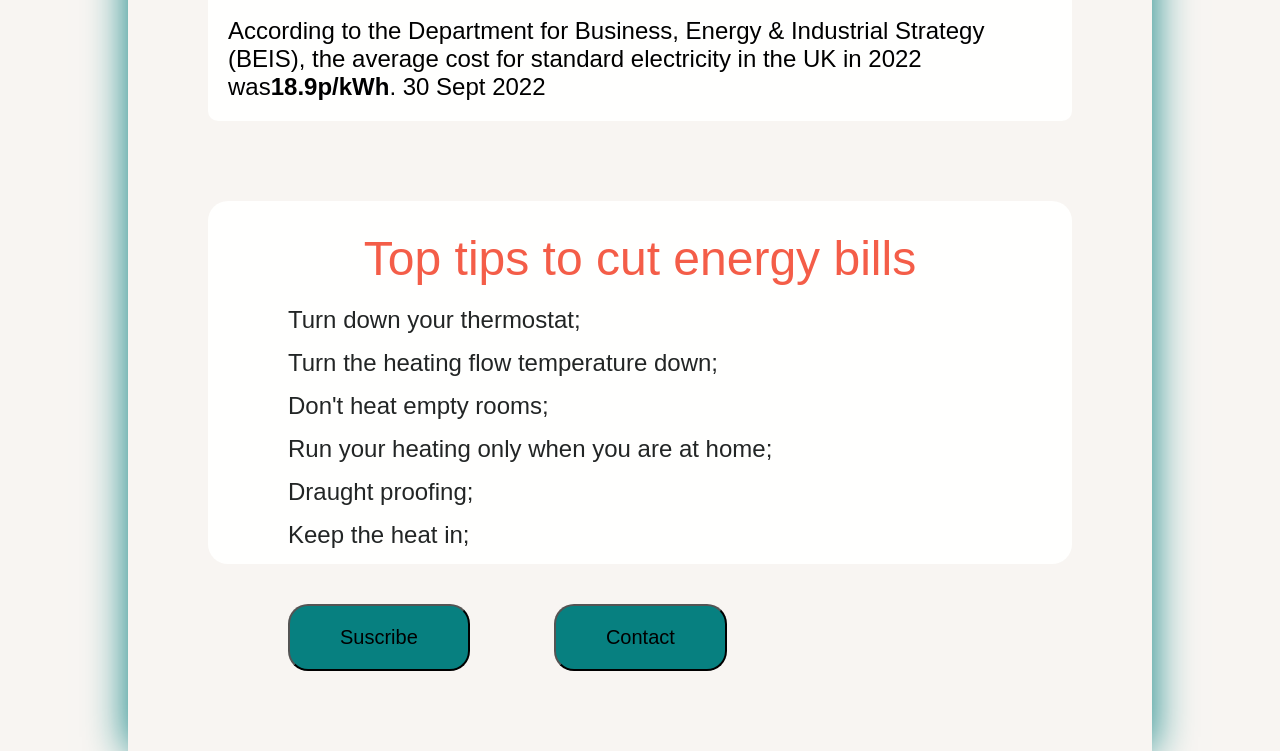
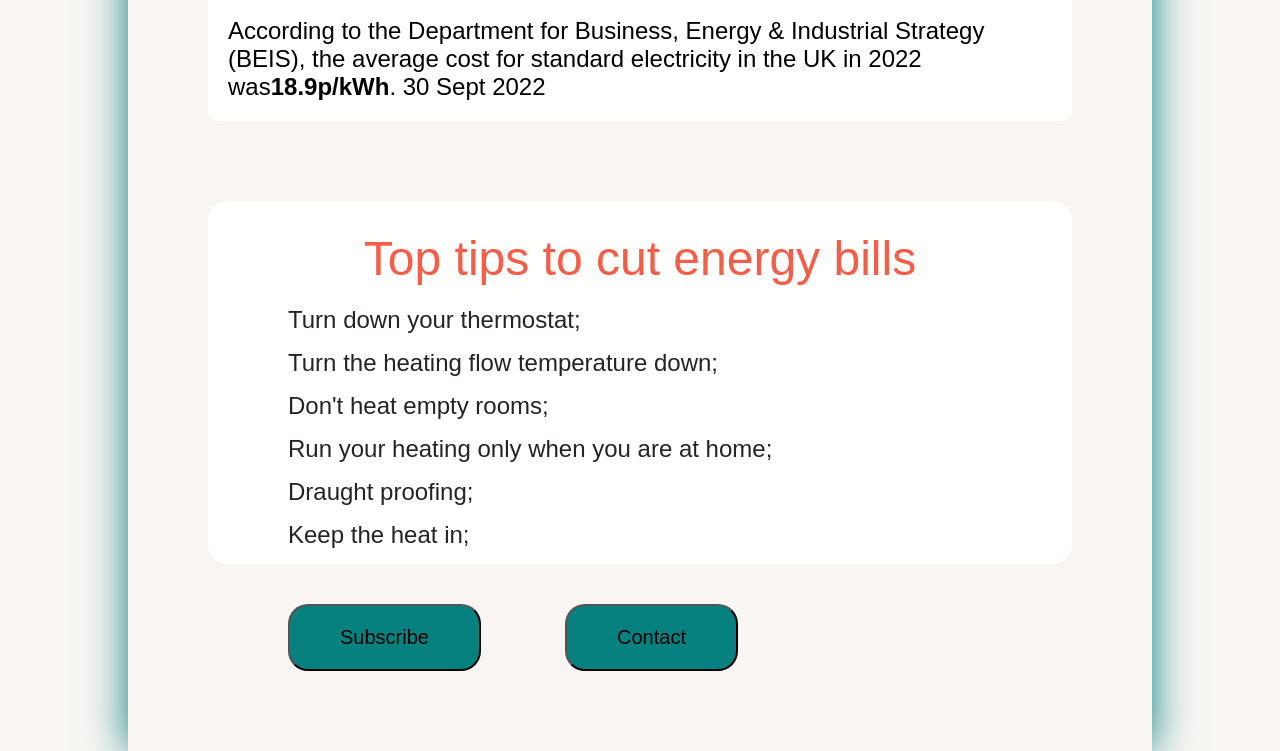
Before and after one commit to khmdagal/Final-Buddy-Project, a plain HTML site: page index.html in a window 1280 px wide. Shown: the part 2060-2811 px from the top of the page. Drawn offline with Linux system fonts and the light colour scheme.

Commit message:
Correct subscribe button

```diff
--- a/index.html
+++ b/index.html
@@ -121,7 +121,7 @@
         <li>Keep the heat in;</li>
       </ul>
     </section>
-    <button type="button">Suscribe</button>
+    <button type="button">Subscribe</button>
     <a class="cta" href="#"><button>Contact</button></a>
   </main>
   <footer class="footer">
```
